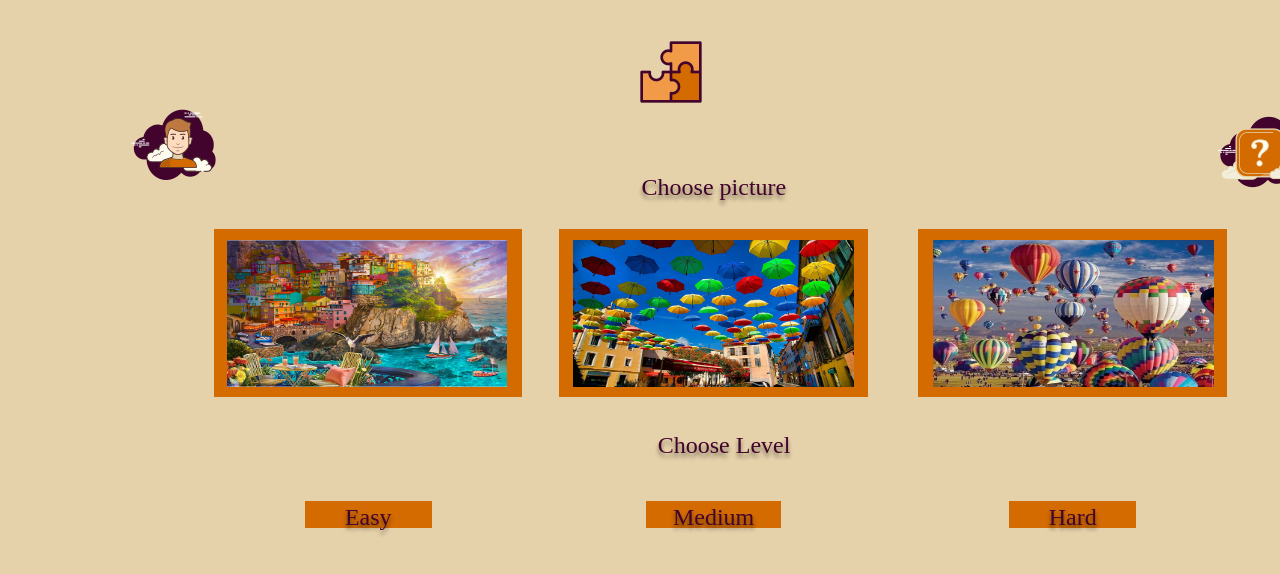
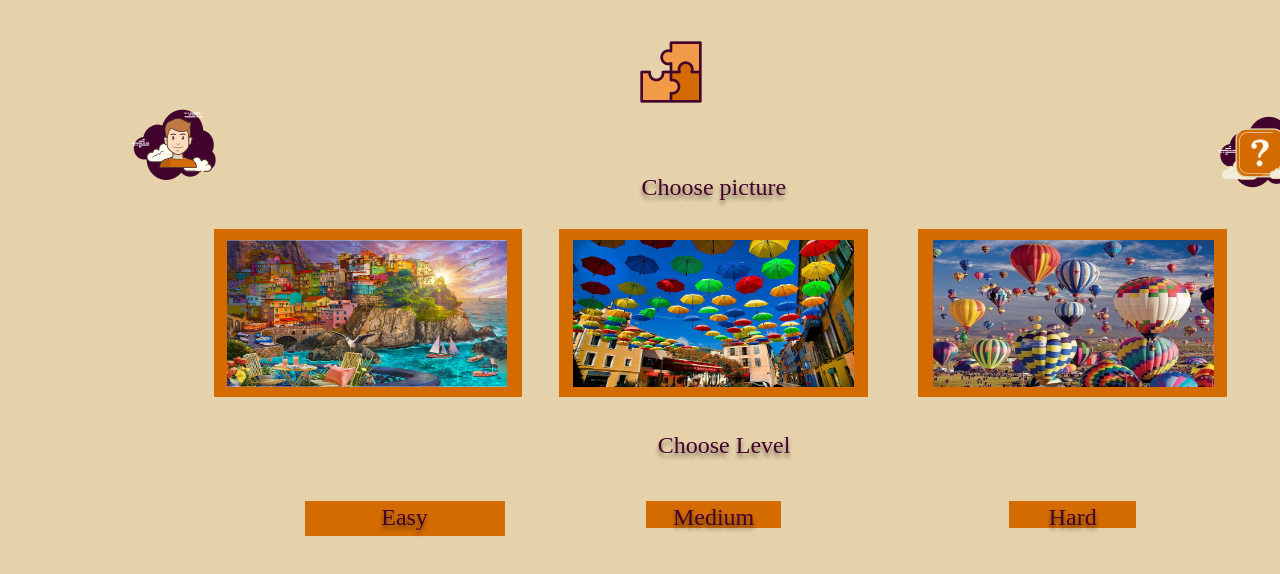
Before and after one commit to webAhead1/Puzzle-Game, a React (Vite) app: page / in a window 1280 px wide. Shown: the top 574 px of the page. Built offline with nearby package versions, Linux system fonts and the light colour scheme.

Commit message:
eding css

```diff
--- a/public/style.css
+++ b/public/style.css
@@ -59,178 +59,111 @@ main {
 }
 
 .ChooseLevel {
-  /* Group 4 */
-
   position: absolute;
   width: 309.09px;
   height: 44.1px;
   left: 559.54px;
   top: 421.11px;
-
-
-
-  /* Rectangle 4 */
-
   position: absolute;
   width: 309.09px;
   height: 44.1px;
   left: 559.54px;
   top: 421.11px;
-
   background: #E6D2AA;
-
-
-  /* choose level */
-
   position: absolute;
   width: 145.96px;
   height: 26.93px;
   left: 651.07px;
   top: 429.34px;
-
   font-family: 'Margarine';
   font-style: normal;
   font-weight: 400;
   font-size: 24px;
   line-height: 32px;
   text-align: center;
-
   color: #42032C;
-
   text-shadow: 0px 4px 4px rgba(0, 0, 0, 0.25), 0px 4px 4px rgba(0, 0, 0, 0.25);
-
 }
 
 .easyLevel {
-  /* 5.1 */
-
   position: absolute;
   width: 309.09px;
-  height: 55.13px;
+  height: 70px;
   left: 213.76px;
   top: 487.26px;
-
-
-
-  /* easy */
-
   position: absolute;
-  width: 309.09px;
-  height: 55.13px;
-  left: 213.76px;
+  width: 450px;
+  height: 80px;
+  left: 100px;
   top: 487.26px;
-
   background: #D36B00;
-
-
-  /* Easy */
-
   position: absolute;
-  width: 127.49px;
-  height: 27.56px;
+  width: 200px;
+  height: 35px;
   left: 304.56px;
   top: 500.65px;
-
   font-family: 'Margarine';
   font-style: normal;
   font-weight: 400;
   font-size: 24px;
   line-height: 32px;
   text-align: center;
-
   color: #42032C;
-
   text-shadow: 0px 4px 4px rgba(0, 0, 0, 0.25), 0px 4px 4px rgba(0, 0, 0, 0.25);
-
-
-
 }
 
 .mediumLevel {
-  /* 5.2 */
-
   position: absolute;
   width: 309.09px;
-  height: 55.13px;
+  height: 70px;
   left: 559.54px;
   top: 487.26px;
-
-
-
-  /* middle */
-
   position: absolute;
   width: 309.09px;
-  height: 55.13px;
-  left: 559.54px;
+  height: 80px;
+  left: 300px;
   top: 487.26px;
-
   background: #D36B00;
-
-
-  /* Middle */
-
   position: absolute;
   width: 135.74px;
   height: 27.56px;
   left: 645.75px;
   top: 500.65px;
-
   font-family: 'Margarine';
   font-style: normal;
   font-weight: 400;
   font-size: 24px;
   line-height: 32px;
   text-align: center;
-
   color: #42032C;
-
   text-shadow: 0px 4px 4px rgba(0, 0, 0, 0.25), 0px 4px 4px rgba(0, 0, 0, 0.25);
-
-
 }
 
 .hardLevel {
-  /* 5.3 */
-
   position: absolute;
   width: 309.09px;
-  height: 55.13px;
+  height: 70px;
   left: 918.15px;
   top: 487.26px;
-
-
-
-  /* hard */
-
   position: absolute;
   width: 309.09px;
-  height: 55.13px;
-  left: 918.15px;
+  height: 80px;
+  left: 500px;
   top: 487.26px;
-
   background: #D36B00;
-
-
-  /* Hard */
-
   position: absolute;
   width: 127.49px;
   height: 27.56px;
   left: 1008.95px;
   top: 500.65px;
-
   font-family: 'Margarine';
   font-style: normal;
   font-weight: 400;
   font-size: 24px;
   line-height: 32px;
   text-align: center;
-
   color: #42032C;
-
   text-shadow: 0px 4px 4px rgba(0, 0, 0, 0.25), 0px 4px 4px rgba(0, 0, 0, 0.25);
-
 }
 
 .choosePicWithPics {
```
